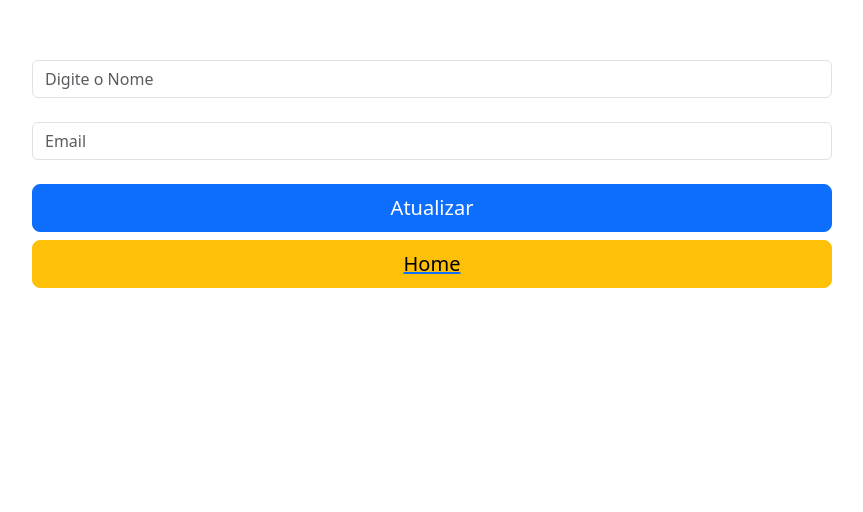
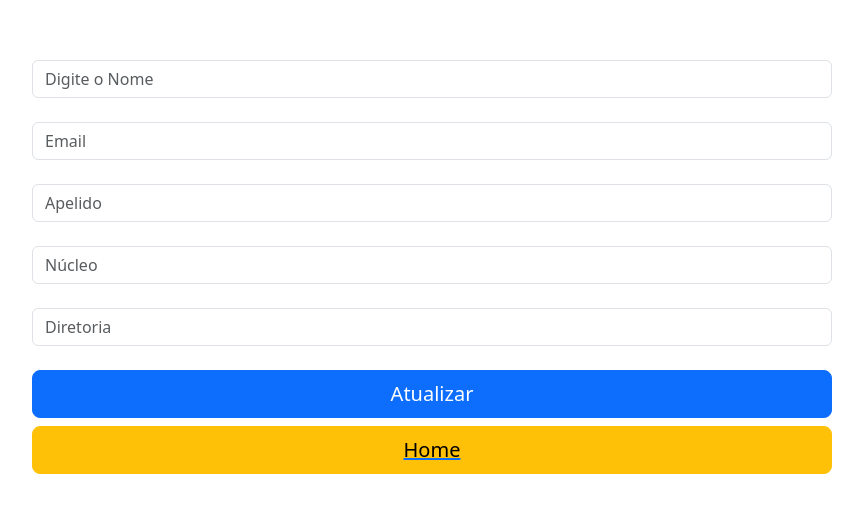
Before and after one commit to rafa-speres/Projeto-Trainee-1, a React (Create React App) app in the folder projeto_1/: page /edit in a window 1280 px wide. Shown: the part 180-692 px from the top of the page, without its empty margins (208-1071 px from the left). Built offline with nearby package versions, Linux system fonts and the light colour scheme.

Commit message:
CRUD finalizado
CRUD finalizado(front-end), com visualização.

Co-Authored-By: rafa-speres <65551999+rafa-speres@users.noreply.github.com>

```diff
--- a/projeto_1/src/components/Create.js
+++ b/projeto_1/src/components/Create.js
@@ -1,7 +1,7 @@
 import React, { useState } from 'react'
 import { Button, Form } from 'react-bootstrap'
 import 'bootstrap/dist/css/bootstrap.min.css';
-import dados from './dados';
+import array from './array';
 import { v4 as uuid } from 'uuid';
 import { Link, useNavigate } from 'react-router-dom';
 
@@ -9,20 +9,23 @@ function Create() {
 
   const [nome, setnome] = useState('');
   const [email, setemail] = useState('');
+  const [apelido, setapelido] = useState('');
+  const [nucleo, setnucleo] = useState('');
+  const [diretoria, setdiretoria] = useState('');
 
   // Using useNavigation for redirecting to pages
   let history = useNavigate();
 
   // Function for creating a post/entry
-    const handelSubmit = (e) =>{
+  const handelSubmit = (e) => {
     e.preventDefault();
 
     const ids = uuid()
-        let uni = ids.slice(0,8)
+    let uni = ids.slice(0, 8)
 
 
-        let a = nome, b=email
-        dados.push({id:uni,Nome:a,Email:b})
+    let a = nome, b = email, c = apelido, d = nucleo, f = diretoria;
+    array.push({ id: uni, Nome: a, Email: b, Apelido: c, Nucleo:d, Diretoria:f});
 
 
     // Redirecting to home page after creation done
@@ -32,14 +35,14 @@ function Create() {
 
   return (
     <div >
-        <Form className="d-grid gap-2" style={{margin:'15rem'}}>
+      <Form className="d-grid gap-2" style={{ margin: '15rem' }}>
 
         {/* Fetching a value from input textfirld
    in a setname using usestate*/}
         <Form.Group className="mb-3" controlId="formBasicName">
           <Form.Control onChange={e => setnome(e.target.value)}
             type="text"
-                  placeholder="Nome " required/>
+            placeholder="Nome " required />
         </Form.Group>
 
 
@@ -48,7 +51,22 @@ function Create() {
         <Form.Group className="mb-3" controlId="formBasicAge">
           <Form.Control onChange={e => setemail(e.target.value)}
             type="text"
-                  placeholder="Email" required/>
+            placeholder="Email" required />
+        </Form.Group>
+        <Form.Group className="mb-3" controlId="formBasicAge">
+          <Form.Control onChange={e => setapelido(e.target.value)}
+            type="text"
+            placeholder="Apelido" required />
+        </Form.Group>
+        <Form.Group className="mb-3" controlId="formBasicAge">
+          <Form.Control onChange={e => setnucleo(e.target.value)}
+            type="text"
+            placeholder="Núcleo" required />
+        </Form.Group>
+        <Form.Group className="mb-3" controlId="formBasicAge">
+          <Form.Control onChange={e => setdiretoria(e.target.value)}
+            type="text"
+            placeholder="Diretoria" required />
         </Form.Group>
 
         {/* handing a onclick event in button for
@@ -56,7 +74,7 @@ function Create() {
         <Button
           onClick={e => handelSubmit(e)}
           variant="primary" type="submit">
-    Submit
+          Enviar
         </Button>
 
         {/* Redirecting back to home page */}
--- a/projeto_1/src/components/Edit.js
+++ b/projeto_1/src/components/Edit.js
@@ -12,6 +12,9 @@ function Edit() {
     // to set and get values from the jsx
     const [nome, setnome] = useState('');
     const [email, setemail] = useState('');
+    const [apelido, setapelido] = useState('');
+    const [nucleo, setnucleo] = useState('');
+    const [diretoria, setdiretoria] = useState('');
     const[id,setid] = useState('');
 
     // used for navigation with logic in javascript
@@ -31,6 +34,9 @@ function Edit() {
         // replacing it from existing for updation
         a.Nome = nome
         a.Email = email
+        a.Apelido = apelido
+        a.Nucleo = nucleo
+        a.Diretoria = diretoria
 
         // redirecting to main page
         history('/')
@@ -41,6 +47,9 @@ function Edit() {
     useEffect(() => {
         setnome(localStorage.getItem('Nome'))
         setemail(localStorage.getItem('Email'))
+        setnome(localStorage.getItem('Apelido'))
+        setemail(localStorage.getItem('Nucleo'))
+        setnome(localStorage.getItem('Diretoria'))
         setid(localStorage.getItem('id'))
     }, [])
 
@@ -61,7 +70,21 @@ function Edit() {
                               onChange={e => setemail(e.target.value)}
                               type="text" placeholder="Email" />
             </Form.Group>
-
+            <Form.Group className="mb-3" controlId="formBasicPassword">
+                <Form.Control value={apelido}
+                              onChange={e => setapelido(e.target.value)}
+                              type="text" placeholder="Apelido" />
+            </Form.Group>
+            <Form.Group className="mb-3" controlId="formBasicPassword">
+                <Form.Control value={nucleo}
+                              onChange={e => setnucleo(e.target.value)}
+                              type="text" placeholder="Núcleo" />
+            </Form.Group>
+            <Form.Group className="mb-3" controlId="formBasicPassword">
+                <Form.Control value={diretoria}
+                              onChange={e => setdiretoria(e.target.value)}
+                              type="text" placeholder="Diretoria" />
+            </Form.Group>
             {/* Hadinling an onclick event running an edit logic */}
             <Button
             onClick={e => handelSubmit(e)}
--- a/projeto_1/src/components/Home.js
+++ b/projeto_1/src/components/Home.js
@@ -10,10 +10,14 @@ function Home() {
 
   // You may skip this part if you're
   // using react-context api or redux
-  function setID(id,nome,email){
+  function setID(id,nome,email, apelido, nucleo, diretoria){
     localStorage.setItem('id', id);
     localStorage.setItem('Nome', nome);
     localStorage.setItem('Email', email);
+    localStorage.setItem('Apelido', apelido);
+    localStorage.setItem('Nucleo', nucleo);
+    localStorage.setItem('Diretoria', diretoria);
+
   }
 
   // Deleted function - functionality
@@ -37,6 +41,9 @@ function Home() {
     <tr>
       <th>Nome</th>
       <th>Email</th>
+      <th>Apelido</th>
+      <th>Núcleo</th>
+      <th>Diretoria</th>
     </tr>
   </thead>
   <tbody>
@@ -48,11 +55,15 @@ return(
 <tr>
       <td>{item.Nome}</td>
       <td>{item.Email}</td>
+      <td>{item.Apelido}</td>
+      <td>{item.Nucleo}</td>
+      <td>{item.Diretoria}</td>
+
 
       {/* getting theid,name, and age for storing these
           value in the jsx with onclick event */}
       <td><Link to={`/edit`}><Button onClick={(e) =>
-      setID(item.id,item.Nome,item.Email)} variant="info">
+      setID(item.id,item.Nome,item.Email,item.Apelido,item.Nucleo,item.Diretoria)} variant="info">
         Atualizar</Button></Link></td>
 
       {/* Using thr deleted function passing
--- a/projeto_1/src/components/array.js
+++ b/projeto_1/src/components/array.js
@@ -2,17 +2,26 @@ const array = [
     {
         id:'1',
         Nome:'teste 1',
-        Email:'teste23@teste.com'
+        Email:'teste23@teste.com',
+        Apelido: 'test1',
+        Nucleo: 'computacao',
+        Diretoria: 'GP'
     },
     {
         id:'2',
         Nome:'teste 2',
-        Email:'teste23@teste.com'
+        Email:'teste23@teste.com',
+        Apelido: 'test2',
+        Nucleo: 'computacao',
+        Diretoria: 'vendas'
     },
     {
         id:'3',
         Nome:'teste3',
-        Email:'teste23@teste.com'
+        Email:'teste23@teste.com',
+        Apelido: 'test3',
+        Nucleo: 'computacao',
+        Diretoria: 'DirEx'
     }
 ]
 
```
Lines whose indentation alone changed are shown as unchanged.
